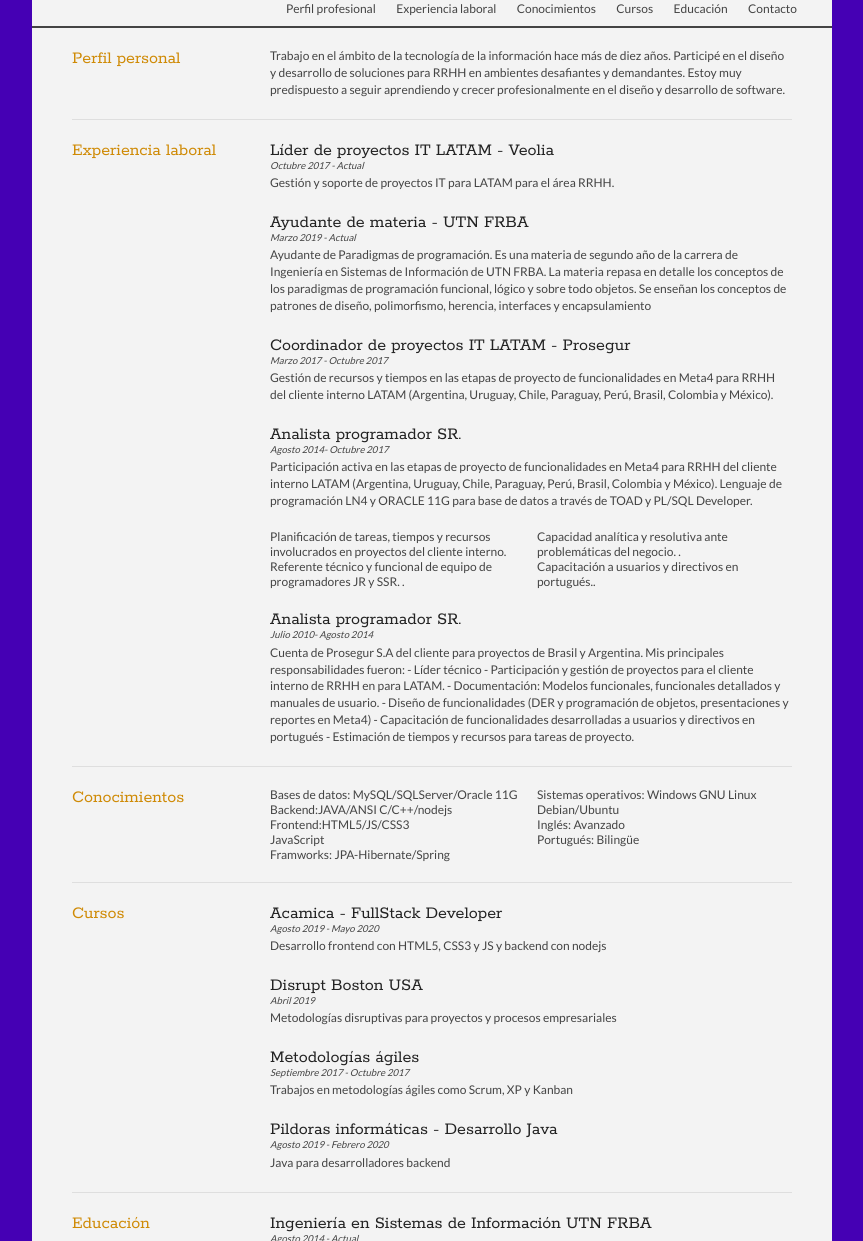
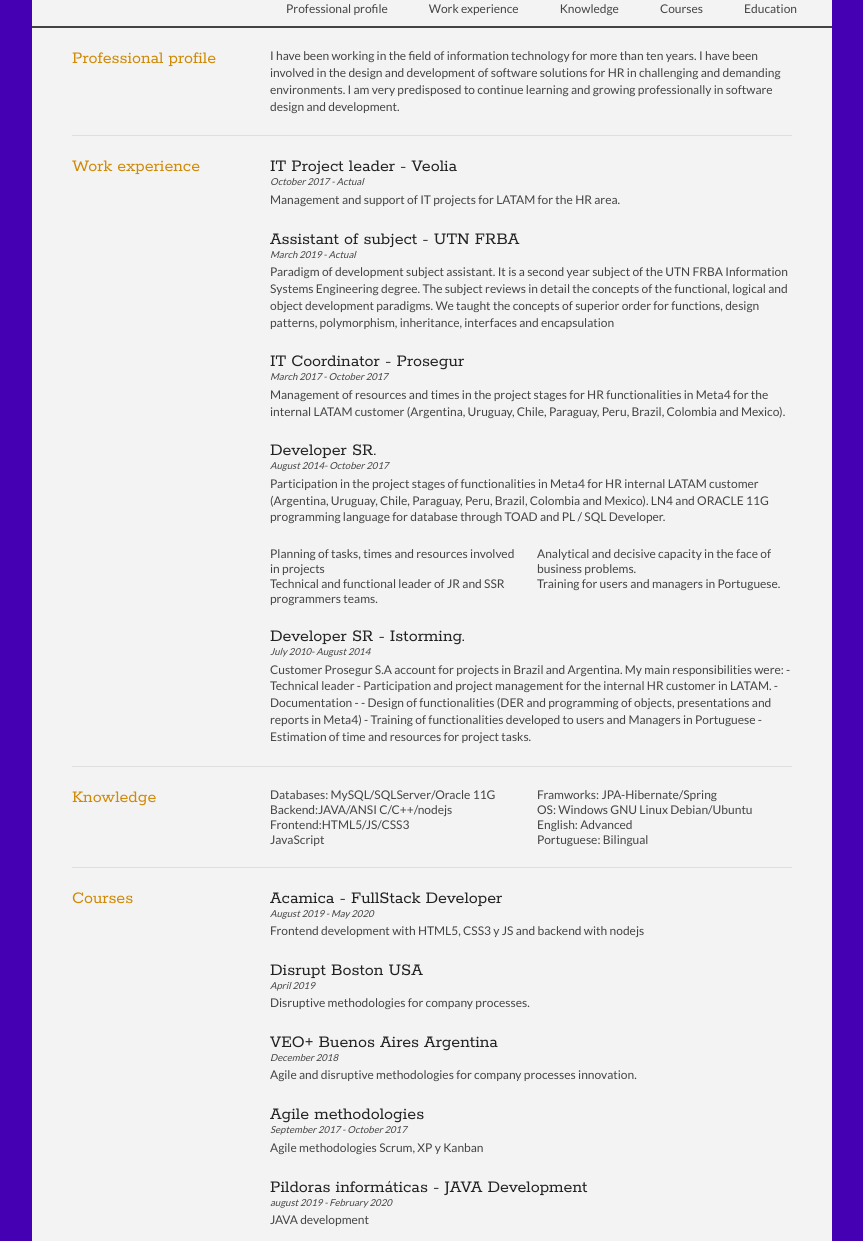
Before and after one commit to alexisdona/cv-online, a plain HTML site: page index_EN.html in a window 1280 px wide. Shown: the part 148-1389 px from the top of the page, without its empty margins (208-1071 px from the left). Drawn offline with Linux system fonts and the light colour scheme.

Commit message:
Version final

```diff
--- a/index_EN.html
+++ b/index_EN.html
@@ -2,7 +2,7 @@
 <html lang="ES">
 
 <head>
-    <title>Alexis Do Nascimento - Curriculum Vitae</title>
+    <title>Alexis Do Nascimento - Resume</title>
 
     <meta name="viewport" content="width=device-width" />
     <meta name="description" content="Curriculum vitae de Alexis Do Nascimento. FullStack Developer" />
@@ -24,7 +24,7 @@
 
             <div id="name">
                 <h1 class="quickFade delayTwo">Alexis Do Nascimento</h1>
-                <h2 class="quickFade delayThree">Líder de proyectos IT LATAM</h2>
+                <h2 class="quickFade delayThree">IT Project leader LATAM</h2>
             </div>
             <div class="panelData">
                 <div class="idiomas">
@@ -33,23 +33,15 @@
                 </div>
                 <div><br></div>
 
-                <div id="contactDetails" class="quickFade delayFour">
-                    <ul>
-                        <li>Móvil: +54 911 6456 7378</li>
-                        <li>Dirección: <a class="direccion" href="https://goo.gl/maps/rvumDdvyDc2zCSe46" target="_blank">Belgrano, CABA</a>
-                        </li>
-                        <li>e-mail: alexis.dona@gmail.com</li>
-                    </ul>
-                </div>
+
             </div>
             <div class="clear"></div>
             <div class="panelSuperior">
-                <div class="perfil"><a href="#perfil" class="perfil">Perfil profesional</a></div>
-                <div class="experiencia"><a href="#experiencia" class="experiencia">Experiencia laboral</a></div>
-                <div class="conocimientos"><a href="#conocimiento" class="conocimientos">Conocimientos</a></div>
-                <div class="cursos"><a href="#cursos" class="cursos">Cursos</a></div>
-                <div class="educacion"><a href="#educacion" class="educacion">Educación</a></div>
-                <div class="contacto"><a href="#contacto" class="contacto">Contacto</a></div>
+                <div class="perfil"><a href="#perfil" class="perfil">Professional profile</a></div>
+                <div class="experiencia"><a href="#experiencia" class="experiencia">Work experience</a></div>
+                <div class="conocimientos"><a href="#conocimiento" class="conocimientos">Knowledge</a></div>
+                <div class="cursos"><a href="#cursos" class="cursos">Courses</a></div>
+                <div class="educacion"><a href="#educacion" class="educacion">Education</a></div>
             </div>
 
 
@@ -58,12 +50,12 @@
             <section>
                 <article>
                     <div class="sectionTitle">
-                        <h1><a name="perfil">Perfil personal</a></h1>
+                        <h1><a name="perfil">Professional profile</a></h1>
                     </div>
 
                     <div class="sectionContent">
-                        <p>Trabajo en el ámbito de la tecnología de la información hace más de diez años. Participé en el diseño y desarrollo de soluciones para RRHH en ambientes desafiantes y demandantes. Estoy muy predispuesto a seguir aprendiendo y crecer
-                            profesionalmente en el diseño y desarrollo de software. </p>
+                        <p>
+                            I have been working in the field of information technology for more than ten years. I have been involved in the design and development of software solutions for HR in challenging and demanding environments. I am very predisposed to continue learning and growing professionally in software design and development. </p>
                     </div>
                 </article>
                 <div class="clear"></div>
@@ -72,49 +64,50 @@
 
             <section>
                 <div class="sectionTitle">
-                    <h1><a name="experiencia">Experiencia laboral</a></h1>
+                    <h1><a name="experiencia">Work experience</a></h1>
                 </div>
 
                 <div class="sectionContent">
                     <article>
-                        <h2>Líder de proyectos IT LATAM - Veolia</h2>
-                        <p class="subDetails">Octubre 2017 - Actual</p>
-                        <p>Gestión y soporte de proyectos IT para LATAM para el área RRHH.</p>
+                        <h2>IT Project leader - Veolia</h2>
+                        <p class="subDetails">October 2017 - Actual</p>
+                        <p>
+                            Management and support of IT projects for LATAM for the HR area.</p>
                     </article>
                     <article>
-                        <h2>Ayudante de materia - UTN FRBA</h2>
-                        <p class="subDetails">Marzo 2019 - Actual</p>
-                        <p>Ayudante de Paradigmas de programación. Es una materia de segundo año de la carrera de Ingeniería en Sistemas de Información de UTN FRBA. La materia repasa en detalle los conceptos de los paradigmas de programación funcional, lógico
-                            y sobre todo objetos. Se enseñan los conceptos de patrones de diseño, polimorfismo, herencia, interfaces y encapsulamiento</p>
+                        <h2>Assistant of subject - UTN FRBA</h2>
+                        <p class="subDetails">March 2019 - Actual</p>
+                        <p>Paradigm of development subject assistant. It is a second year subject of the UTN FRBA Information Systems Engineering degree. The subject reviews in detail the concepts of the functional, logical and object development paradigms.
+                            We taught the concepts of superior order for functions, design patterns, polymorphism, inheritance, interfaces and encapsulation</p>
                     </article>
 
                     <article>
-                        <h2>Coordinador de proyectos IT LATAM - Prosegur</h2>
-                        <p class="subDetails">Marzo 2017 - Octubre 2017</p>
-                        <p>Gestión de recursos y tiempos en las etapas de proyecto de funcionalidades en Meta4 para RRHH del cliente interno LATAM (Argentina, Uruguay, Chile, Paraguay, Perú, Brasil, Colombia y México).
+                        <h2>IT Coordinator - Prosegur</h2>
+                        <p class="subDetails">March 2017 - October 2017</p>
+                        <p>Management of resources and times in the project stages for HR functionalities in Meta4 for the internal LATAM customer (Argentina, Uruguay, Chile, Paraguay, Peru, Brazil, Colombia and Mexico).
                         </p>
                     </article>
 
                     <article>
-                        <h2>Analista programador SR.</h2>
-                        <p class="subDetails">Agosto 2014- Octubre 2017</p>
-                        <p>Participación activa en las etapas de proyecto de funcionalidades en Meta4 para RRHH del cliente interno LATAM (Argentina, Uruguay, Chile, Paraguay, Perú, Brasil, Colombia y México). Lenguaje de programación LN4 y ORACLE 11G para
-                            base de datos a través de TOAD y PL/SQL Developer.
+                        <h2>Developer SR.</h2>
+                        <p class="subDetails">August 2014- October 2017</p>
+                        <p>Participation in the project stages of functionalities in Meta4 for HR internal LATAM customer (Argentina, Uruguay, Chile, Paraguay, Peru, Brazil, Colombia and Mexico). LN4 and ORACLE 11G programming language for
+                                database through TOAD and PL / SQL Developer.
+                        </p>
                             <ul class="keySkills">
-                                <li class="quickFade delayFour">Planificación de tareas, tiempos y recursos involucrados en proyectos del cliente interno.</li>
-                                <li class="quickFade delayFour">Referente técnico y funcional de equipo de programadores JR y SSR. .</li>
-                                <li class="quickFade delayFour">Capacidad analítica y resolutiva ante problemáticas del negocio. .</li>
-                                <li class="quickFade delayFour">Capacitación a usuarios y directivos en portugués..
-                                </li>
+                                    <li class="quickFade delayFour">Planning of tasks, times and resources involved in projects</li>
+                                    <li class="quickFade delayFour">Technical and functional leader of JR and SSR programmers teams.</li>
+                                    <li class="quickFade delayFour">Analytical and decisive capacity in the face of business problems.</li>
+                                    <li class="quickFade delayFour">Training for users and managers in Portuguese.</li>
                             </ul>
                         </p>
                     </article>
                     <article>
-                        <h2>Analista programador SR.</h2>
-                        <p class="subDetails">Julio 2010- Agosto 2014</p>
-                        <p>Cuenta de Prosegur S.A del cliente para proyectos de Brasil y Argentina. Mis principales responsabilidades fueron: - Líder técnico - Participación y gestión de proyectos para el cliente interno de RRHH en para LATAM. - Documentación:
-                            Modelos funcionales, funcionales detallados y manuales de usuario. - Diseño de funcionalidades (DER y programación de objetos, presentaciones y reportes en Meta4) - Capacitación de funcionalidades desarrolladas a usuarios y
-                            directivos en portugués - Estimación de tiempos y recursos para tareas de proyecto.</p>
+                        <h2>Developer SR - Istorming.</h2>
+                        <p class="subDetails">July 2010- August 2014</p>
+                        <p>Customer Prosegur S.A account for projects in Brazil and Argentina. My main responsibilities were: - Technical leader - Participation and project management for the internal HR customer in LATAM. - Documentation -
+                                 - Design of functionalities (DER and programming of objects, presentations and reports in Meta4) - Training of functionalities developed to users and
+                                Managers in Portuguese - Estimation of time and resources for project tasks.</p>
                     </article>
                 </div>
                 <div class="clear"></div>
@@ -124,50 +117,55 @@
             <section>
                 <div class="sectionTitle">
                     <h1>
-                        <a name="conocimiento">Conocimientos</a>
+                        <a name="conocimiento">Knowledge</a>
                     </h1>
                 </div>
 
                 <div class="sectionContent">
                     <ul class="keySkills">
-                        <li>Bases de datos: MySQL/SQLServer/Oracle 11G</li>
+                        <li>Databases: MySQL/SQLServer/Oracle 11G</li>
                         <li>Backend:JAVA/ANSI C/C++/nodejs</li>
                         <li>Frontend:HTML5/JS/CSS3</li>
                         <li>JavaScript</li>
                         <li>Framworks: JPA-Hibernate/Spring</li>
-                        <li>Sistemas operativos: Windows GNU Linux Debian/Ubuntu</li>
-                        <li>Inglés: Avanzado</li>
-                        <li>Portugués: Bilingüe</li>
+                        <li>OS: Windows GNU Linux Debian/Ubuntu</li>
+                        <li>English: Advanced</li>
+                        <li>Portuguese: Bilingual</li>
                     </ul>
                 </div>
                 <div class="clear"></div>
             </section>
             <section>
                 <div class="sectionTitle">
-                    <h1><a name="cursos">Cursos</a></h1>
+                    <h1><a name="cursos">Courses</a></h1>
                 </div>
 
                 <div class="sectionContent">
                     <article>
                         <h2>Acamica - FullStack Developer</h2>
-                        <p class="subDetails">Agosto 2019 - Mayo 2020</p>
-                        <p>Desarrollo frontend con HTML5, CSS3 y JS y backend con nodejs</p>
+                        <p class="subDetails">August 2019 - May 2020</p>
+                        <p>Frontend development with HTML5, CSS3 y JS and backend with nodejs</p>
                     </article>
                     <article>
                         <h2>Disrupt Boston USA</h2>
-                        <p class="subDetails">Abril 2019</p>
-                        <p>Metodologías disruptivas para proyectos y procesos empresariales</p>
+                        <p class="subDetails">April 2019</p>
+                        <p>Disruptive methodologies for company processes.</p>
                     </article>
+                    <article>
+                            <h2>VEO+ Buenos Aires Argentina</h2>
+                            <p class="subDetails">December 2018</p>
+                            <p>Agile and disruptive methodologies for company processes innovation.</p>
+                        </article>
 
                     <article>
-                        <h2>Metodologías ágiles</h2>
-                        <p class="subDetails">Septiembre 2017 - Octubre 2017</p>
-                        <p>Trabajos en metodologías ágiles como Scrum, XP y Kanban</p>
+                        <h2>Agile methodologies</h2>
+                        <p class="subDetails">September 2017 - October 2017</p>
+                        <p>Agile methodologies Scrum, XP y Kanban</p>
                     </article>
                     <article>
-                        <h2>Pildoras informáticas - Desarrollo Java </h2>
-                        <p class="subDetails">Agosto 2019 - Febrero 2020</p>
-                        <p>Java para desarrolladores backend</p>
+                        <h2>Pildoras informáticas - JAVA Development </h2>
+                        <p class="subDetails">august 2019 - February 2020</p>
+                        <p>JAVA development</p>
                     </article>
                 </div>
                 <div class="clear"></div>
@@ -176,13 +174,13 @@
 
             <section>
                 <div class="sectionTitle">
-                    <h1><a name="educacion">Educación</a></h1>
+                    <h1><a name="educacion">Education</a></h1>
                 </div>
 
                 <div class="sectionContent">
                     <article>
-                        <h2>Ingeniería en Sistemas de Información UTN FRBA</h2>
-                        <p class="subDetails">Agosto 2014 - Actual</p>
+                        <h2>Systems Information Engineering -  UTN FRBA</h2>
+                        <p class="subDetails">August 2014 - Actual</p>
                     </article>
                 </div>
                 <div class="clear"></div>
@@ -198,6 +196,15 @@
         pageTracker._initData();
         pageTracker._trackPageview();
     </script>
+      <div>
+        <div id="contactDetails" class="quickFade delayFour">
+                <span>Mobile: +54 911 6456 7378&nbsp;&nbsp;&nbsp;|</span>
+                <span>Address: <a class="direccion" href="https://goo.gl/maps/rvumDdvyDc2zCSe46" target="_blank">Belgrano, CABA&nbsp;&nbsp;&nbsp;|</a></span>
+                <span>e-mail: alexis.dona@gmail.com&nbsp;&nbsp;&nbsp;|</span>
+                <span><a class="direccion" href="https://www.linkedin.com/in/alexis-do-nascimento-61463955/" target="_blank">Linkedin&nbsp;&nbsp;&nbsp;|</a></span>
+                <span><a class="direccion" href="https://github.com/alexisdona" target="_blank">Github&nbsp;&nbsp;&nbsp;|</a></span>
+        </div>
+    </div>
 </body>
 
 </html>
--- a/style.css
+++ b/style.css
@@ -56,13 +56,13 @@
         details,
         figcaption,
         figure,
-        footer,
         header,
         hgroup,
         menu,
         nav,
         section,
         summary,
+        footer,
         time,
         mark,
         audio,
@@ -80,10 +80,10 @@
         details,
         figcaption,
         figure,
-        footer,
         header,
         hgroup,
         menu,
+        footer,
         nav,
         section {
             display: block;
@@ -155,22 +155,15 @@
         }
 
         #contactDetails {
-            float: right;
-            vertical-align: middle;
+            width: 90%;
+            max-width: 800px;
+            background: #f3f3f3;
+            margin: 30px auto;
+            text-align: center;
         }
 
-        #contactDetails ul {
-            list-style-type: none;
-            font-size: 0.9em;
-            margin-top: 2px;
-        }
 
-        #contactDetails ul li {
-            margin-bottom: 3px;
-            color: #444;
-        }
-
-        #contactDetails ul li a,
+        #contactDetails span a,
         a[href^=tel] {
             color: #444;
             text-decoration: none;
@@ -181,7 +174,7 @@
             transition: all .3s ease-in;
         }
 
-        #contactDetails ul li a:hover {
+        #contactDetails span a:hover {
             color: #cf8a05;
         }
 
@@ -260,8 +253,7 @@
             #headshot {
                 display: none;
             }
-            #name,
-            #contactDetails {
+            #name {
                 float: none;
                 width: 100%;
                 text-align: center;
@@ -508,20 +500,6 @@
             transition: all .3s ease-in;
         }
 
-        .contacto a:hover {
-            color: rgb(14, 13, 68);
-            font-size: 14px;
-        }
-
-        .contacto {
-            color: #444;
-            text-decoration: none;
-            -webkit-transition: all .3s ease-in;
-            -moz-transition: all .3s ease-in;
-            -o-transition: all .3s ease-in;
-            -ms-transition: all .3s ease-in;
-            transition: all .3s ease-in;
-        }
 
         .idiomas {
             display: inline-flex;
```
Also changed, not shown: index_ES.html (+15 -10 lines), index_PT.html (+9 -8 lines).
